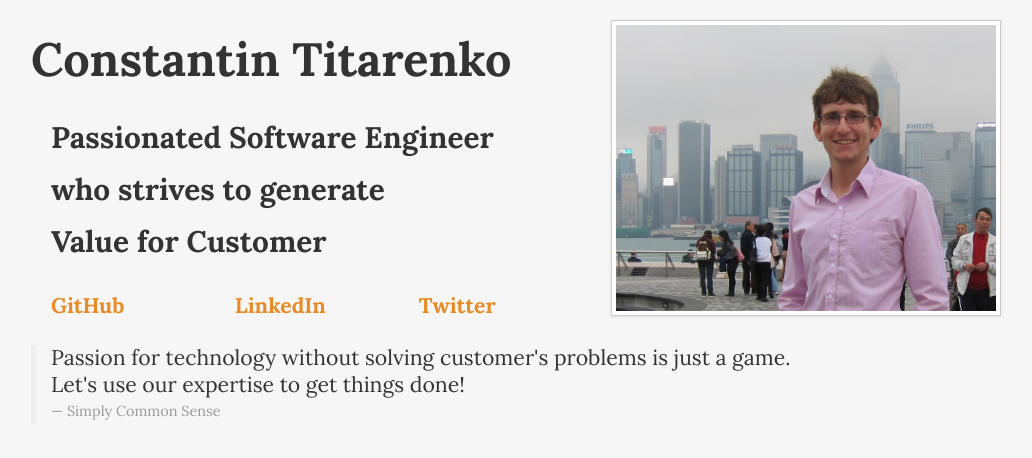
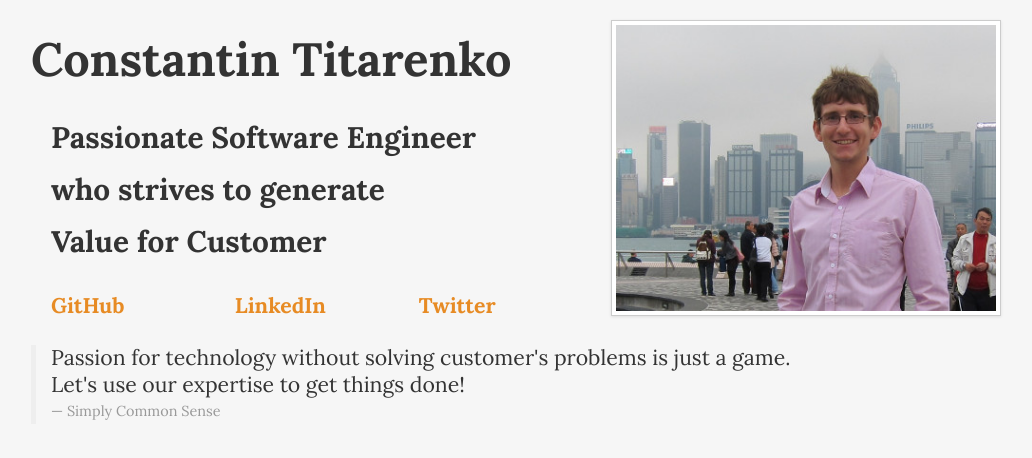
Before and after one commit to titarenko/titarenko.github.com, a plain HTML site: page index.html in a window 1280 px wide. Shown: the whole page, without its empty margins (119-1151 px from the left). Drawn offline with Linux system fonts and the light colour scheme.

Commit message:
Fixed typo.

```diff
--- a/index.html
+++ b/index.html
@@ -19,7 +19,7 @@
       <h1>Constantin Titarenko</h1>
     </div>
       <div class="row-fluid">
-        <h3><strong>Passionated</strong> Software Engineer<br/>
+        <h3><strong>Passionate</strong> Software Engineer<br/>
         who strives to generate <br/>
         <strong>Value</strong> for Customer</h3>
         </div>
```
